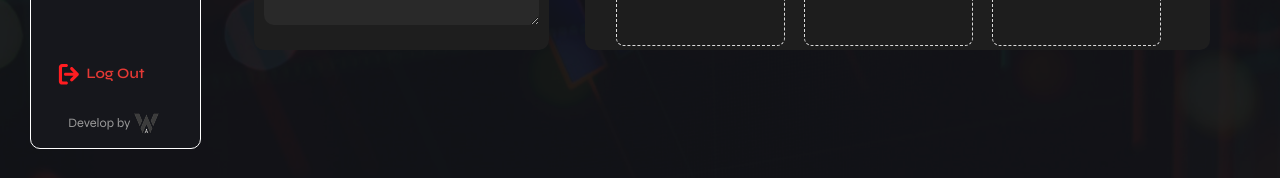
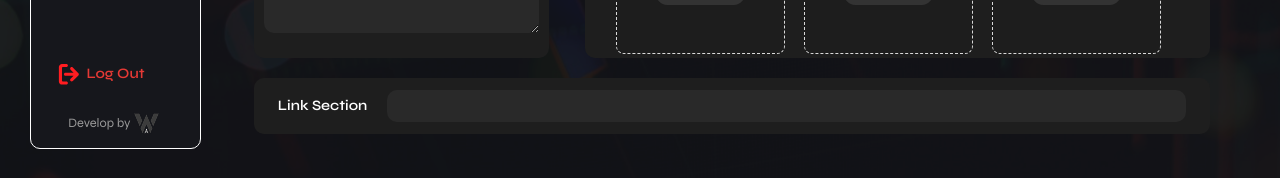
Before and after one commit to Togrowagencia/TradeappFront, a React (Vite) app: page /create-signals in a window 1280 px wide. Shown: the part 619-797 px from the top of the page. Built offline with nearby package versions, Linux system fonts and the light colour scheme.

Commit message:
se agrego subir links y verlos en el popup, titulo de tablas estatico

```diff
--- a/src/components/CreateSignals/Create.jsx
+++ b/src/components/CreateSignals/Create.jsx
@@ -8,6 +8,7 @@ import StopOrTakeSection from "./Sections/StopOrTakeSection";
 import OrderTypeSection from "./Sections/OrderTypeSection";
 import CarruselSection from "./Sections/CarruselSection";
 import CommentsSection from "./Sections/CommentsSection";
+import LinkSection from "./Sections/LinkSection";
 
 const Create = ({ formData, setFormData, symbols, loading }) => {
   // Función genérica para actualizar el estado
@@ -29,6 +30,7 @@ const Create = ({ formData, setFormData, symbols, loading }) => {
   const [entry2, setEntry2] = useState("");
   const [stop, setStop] = useState("");
   const [take, setTake] = useState("");
+  const [link, setLink] = useState("");
 
   const clearStopAndTake = () => {
     setStop("");
@@ -110,6 +112,11 @@ const Create = ({ formData, setFormData, symbols, loading }) => {
     handleUpdate('images', images);
   };
 
+  const handleLinkChange = (e) => {
+    const value = e.target.value;
+    handleUpdate('link', value);
+  };
+
   useEffect(() => {
     if (reset > 0) {
       // Resetear estados locales
@@ -123,6 +130,7 @@ const Create = ({ formData, setFormData, symbols, loading }) => {
       setEntry2("");
       setStop("");
       setTake("");
+      setLink("");
 
       // Resetear formData
       setFormData({
@@ -135,21 +143,21 @@ const Create = ({ formData, setFormData, symbols, loading }) => {
         stoplLoss: "",
         takeProfit: "",
         images: [],
-        comments: ""
+        comments: "",
+        link: ""
       });
     }
   }, [reset, setFormData]);
 
   const dataToSend = {
     ...formData,
-    // No pongas stop ni take aquí, solo stoplLoss y takeProfit
   };
 
   console.log("Enviando datos de notificación: ", dataToSend);
 
   return (
-    <div className="w-full h-[90%] flex flex-col">
-      <div className="w-full h-[30%] flex justify-between">
+    <div className="w-full h-[90%] flex flex-col gap-1">
+      <div className="w-full h-[30%] flex justify-between items-center">
         <SymbolSection
           selectedSymbol={formData.symbol}
           setSelectedSymbol={handleSymbolChange}
@@ -201,6 +209,12 @@ const Create = ({ formData, setFormData, symbols, loading }) => {
           carouselSettings={carouselSettings}
         />
       </div>
+      <div className="w-full h-[30%] flex">
+        <LinkSection
+          link={formData.link}
+          handleLinkChange={value => handleUpdate('link', value)}
+        />
+      </div>
     </div>
   );
 };
--- a/src/components/CreateSignals/Popup.jsx
+++ b/src/components/CreateSignals/Popup.jsx
@@ -27,6 +27,7 @@ const Popup = ({ isPopupOpen, handlePopupClose, formData, onSuccess }) => {
             formDataToSend.append('stoplLoss', formData.stoplLoss || '');
             formDataToSend.append('takeProfit', formData.takeProfit || '');
             formDataToSend.append('comments', formData.comments || '');
+            formDataToSend.append('link', formData.link || '');
 
             // Agregar imágenes si existen
             if (formData.images && formData.images.length > 0) {
@@ -47,7 +48,8 @@ const Popup = ({ isPopupOpen, handlePopupClose, formData, onSuccess }) => {
                 stoplLoss: formData.stoplLoss,
                 takeProfit: formData.takeProfit,
                 comments: formData.comments,
-                images: formData.images
+                images: formData.images,
+                link: formData.link
             });
 
             const response = await registerNotification(formDataToSend);
--- a/src/components/CreateSignals/Sections/CommentsSection.jsx
+++ b/src/components/CreateSignals/Sections/CommentsSection.jsx
@@ -22,10 +22,11 @@ const CommentsSection = ({ handleUpdate }) => {
     <div className="w-[30.4%] h-[21vh] bg-[#1E1E1E] rounded-[10px] flex flex-col m-2 p-2.5 pt-4 gap-3">
       <h4 className="blanco mx-4">Notes or comments</h4>
       <textarea
-        className="rounded-[10px] gris-carbon-bg w-full min-h-[70%] textos blanco p-4 focus:border-[0px]"
+        className="rounded-[10px] gris-carbon-bg w-full min-h-[70%] textos blanco p-4 focus:border-[0px] focus:outline-none"
         value={comment}
         onChange={handleCommentChange}
-      ></textarea>
+      >
+      </textarea>
     </div>
   );
 };
--- /dev/null
+++ b/src/components/CreateSignals/Sections/LinkSection.jsx
@@ -0,0 +1,16 @@
+import React from "react";
+
+const LinkSection = ({ link, handleLinkChange }) => {
+  return (
+    <div className="w-full h-[7vh] bg-[#1E1E1E] rounded-[10px] flex items-center m-2 py-7 px-6">
+      <h4 className="blanco w-[12%]">Link Section</h4>
+      <input
+        className="rounded-[10px] gris-carbon-bg w-[88%] h-[1%] textos blanco p-4 focus:border-[0px] focus:outline-none"
+        value={link}
+        onChange={(e) => handleLinkChange(e.target.value)}
+      ></input>
+    </div>
+  );
+};
+
+export default LinkSection;
--- a/src/components/Users/Tabla.jsx
+++ b/src/components/Users/Tabla.jsx
@@ -55,7 +55,7 @@ const Tabla = ({ users, searchTerm, onSearch, onStatusChange, onDelete }) => {
             <div className="max-h-[67.5vh] w-[101.5%] overflow-y-scroll custom-scroll fondo-alternativo-bg rounded-[10px] pt-6">
                 <table className="w-[97%]">
                     <thead>
-                        <tr className="text-left">
+                        <tr className="text-left sticky top-0 z-1 backdrop-blur-sm rounded-[20px]">
                             <th className="py-2 pr-2 pl-5"> <h4 className="blanco">Name</h4> </th>
                             <th className="py-2 pr-2 pl-5"> <h4 className="blanco">Email</h4> </th>
                             <th className="py-2 pr-2 pl-5"> <h4 className="blanco">Role</h4> </th>
--- a/src/pages/CreateSignals.jsx
+++ b/src/pages/CreateSignals.jsx
@@ -83,7 +83,8 @@ const CreateSignals = () => {
         entry1: "",
         entry2: "",
         stoplLoss: "",
-        takeProfit: ""
+        takeProfit: "",
+        link: ""
     });
 
     return (
```
Also changed, not shown: src/components/Historial/Popup.jsx (+79 -20 lines), src/components/Historial/Tabla.jsx (+11 -10 lines), 1 other file (tests, documents, lock files or other folders).
